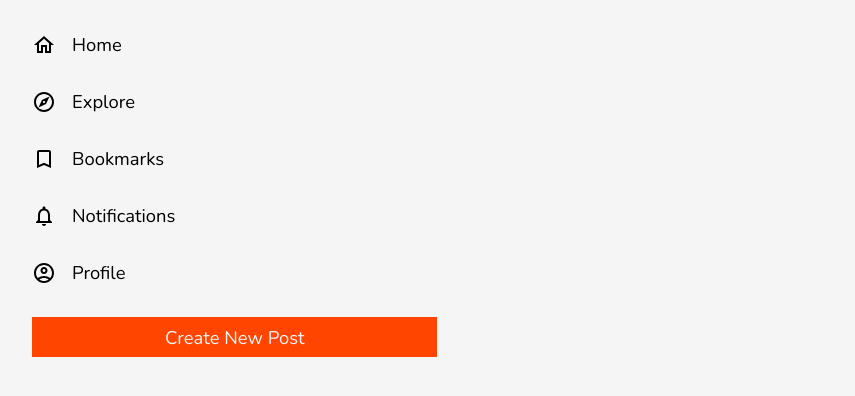
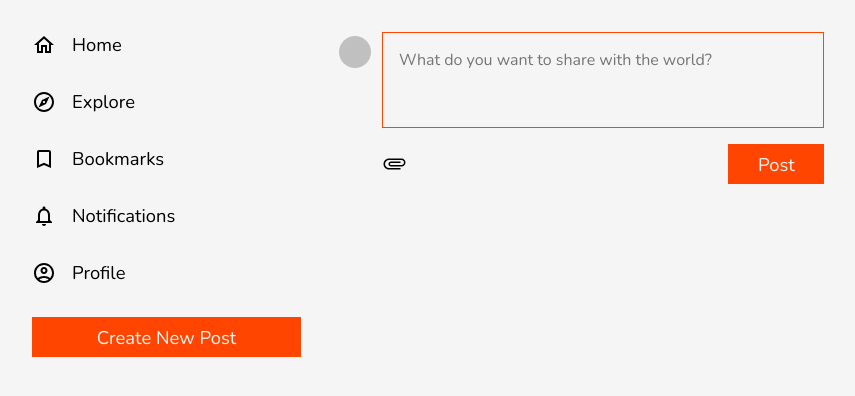
Before and after one commit to tejas-muthya37/socio, a React (Create React App) app: page / in a window 1280 px wide. Shown: the top 396 px of the page, without its empty margins (0-855 px from the left). Built offline with nearby package versions, Linux system fonts and the light colour scheme.

Commit message:
Feat: Create new post markup

```diff
--- /dev/null
+++ b/src/Components/CreatePost/CreatePost.js
@@ -0,0 +1,21 @@
+import "./createPost.css";
+import AttachmentTwoToneIcon from "@mui/icons-material/AttachmentTwoTone";
+
+const CreatePost = () => {
+  return (
+    <div className="CreatePost">
+      <div className="create-post-section">
+        <div className="author-display-picture"></div>
+        <div className="create-post-body">
+          <textarea placeholder="What do you want to share with the world?"></textarea>
+          <div className="create-post-footer">
+            <AttachmentTwoToneIcon />
+            <button>Post</button>
+          </div>
+        </div>
+      </div>
+    </div>
+  );
+};
+
+export default CreatePost;
--- /dev/null
+++ b/src/Components/CreatePost/createPost.css
@@ -0,0 +1,42 @@
+.create-post-section {
+    display: flex;
+    align-items: flex-start;
+    width: 80%;
+}
+
+.create-post-section .author-display-picture {
+    height: 2rem;
+    width: 2rem;
+    background-color: silver;
+    border-radius: 100%;
+    margin: 0.25rem auto;
+}
+
+.create-post-section .create-post-body {
+    display: flex;
+    flex-direction: column;
+    margin-left: auto;
+    width: 90%;
+    gap: 1rem;
+}
+
+.create-post-section .create-post-footer {
+    display: flex;
+    justify-content: space-between;
+    align-items: center;
+}
+
+.create-post-section textarea {
+    resize: none;
+    border: none;
+    outline: none;
+    height: 6rem;
+    width: 100%;
+    padding: 1rem;
+    font-size: 1rem;
+    border: 1px solid var(--primary-color);
+}
+
+.create-post-section .create-post-footer button {
+    width: 6rem;
+}
--- a/src/Components/Feed/Feed.js
+++ b/src/Components/Feed/Feed.js
@@ -0,0 +1,12 @@
+import "./feed.css";
+import CreatePost from "./../CreatePost/CreatePost";
+
+const Feed = () => {
+  return (
+    <div className="Feed">
+      <CreatePost />
+    </div>
+  );
+};
+
+export default Feed;
--- a/src/Screens/Homepage/Homepage.js
+++ b/src/Screens/Homepage/Homepage.js
@@ -6,9 +6,9 @@ import Navbar from "./../../Components/Navbar/Navbar";
 const Homepage = () => {
   return (
     <div className="Homepage">
-      {/* <Feed />
-      <Recommendation /> */}
       <Navbar />
+      <Feed />
+      {/* <Recommendation /> */}
     </div>
   );
 };
--- a/src/Screens/Homepage/homepage.css
+++ b/src/Screens/Homepage/homepage.css
@@ -1,5 +1,6 @@
 .Homepage {
     display: grid;
-    grid-template-columns: repeat(3, 1fr);
+    grid-template-columns: 0.7fr 1.6fr 0.7fr;
+    gap: 2rem;
     padding: 2rem;
 }
```
